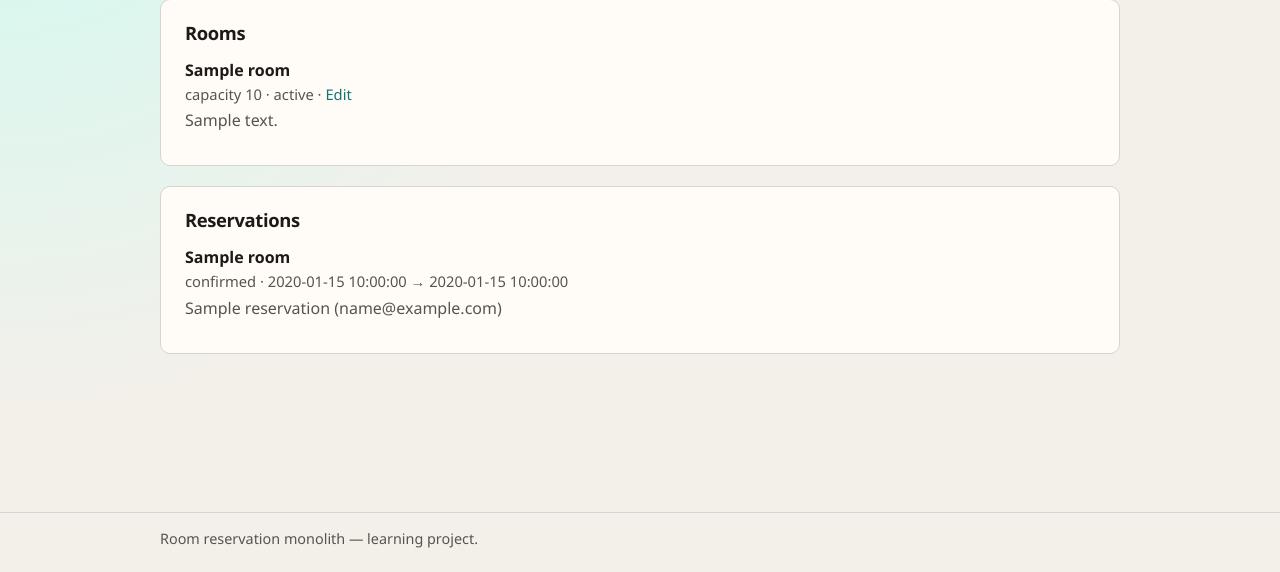
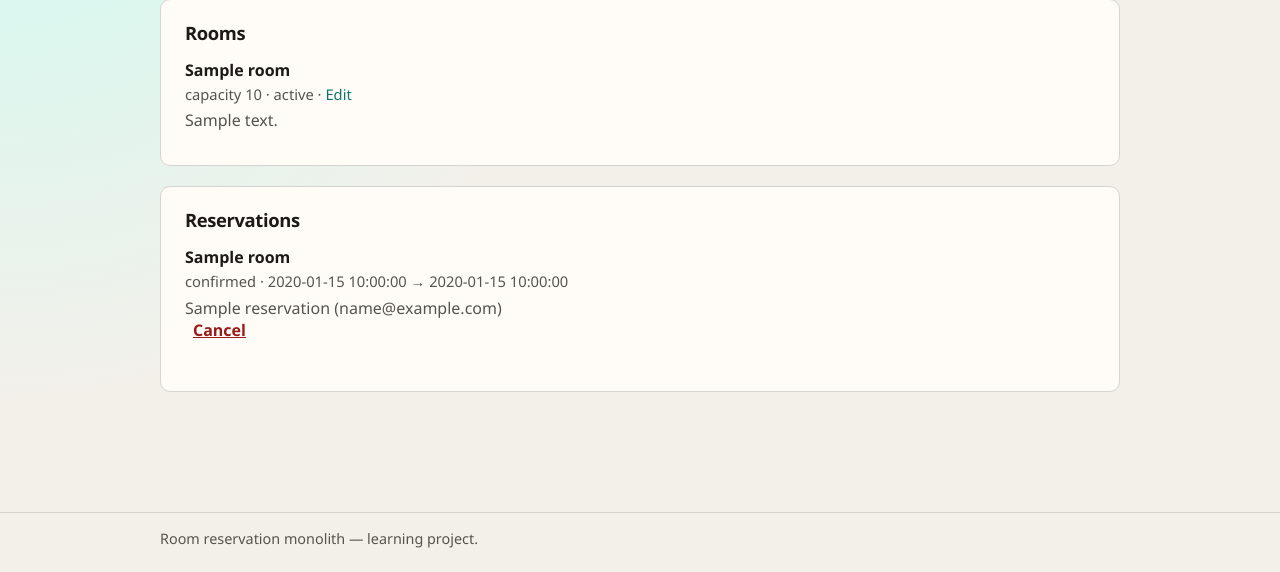
Before and after one commit to mvtthxw/python-monolit, a Flask app: page /admin/ in a window 1280 px wide. Shown: the part 228-800 px from the top of the page. Run offline with Flask 3, Linux system fonts and the light colour scheme; a user stored in the database is signed in; tables that the repository leaves empty hold one stand-in row (values such as "Sample post").

Commit message:
feat: add cancel reservation

```diff
--- a/app/blueprints/admin.py
+++ b/app/blueprints/admin.py
@@ -7,6 +7,7 @@ from app.decorators import admin_required
 from app.extensions import db
 from app.forms import RoomForm
 from app.models import Reservation, Room
+from app.services import ReservationNotFoundError, cancel_reservation
 
 bp = Blueprint("admin", __name__, url_prefix="/admin")
 
@@ -75,3 +76,19 @@ def room_edit(room_id: int) -> str | Response:
         form=form,
         title=f"Edit {room.name}",
     )
+
+
+@bp.post("/reservations/<int:reservation_id>/cancel")
+@admin_required
+def reservation_cancel(reservation_id: int) -> Response:
+    """Cancel a confirmed reservation via the domain service."""
+    try:
+        reservation = cancel_reservation(reservation_id)
+    except ReservationNotFoundError:
+        abort(404)
+
+    flash(
+        f"Reservation #{reservation.id} for {reservation.room.name} cancelled.",
+        "success",
+    )
+    return redirect(url_for("admin.dashboard"))
--- a/app/static/css/style.css
+++ b/app/static/css/style.css
@@ -232,6 +232,26 @@ a:hover {
   width: auto;
 }
 
+.inline-form {
+  display: inline;
+  margin-left: 0.5rem;
+}
+
+.linkish {
+  font: inherit;
+  font-weight: 600;
+  color: #991b1b;
+  background: none;
+  border: 0;
+  padding: 0;
+  cursor: pointer;
+  text-decoration: underline;
+}
+
+.linkish:hover {
+  color: #7f1d1d;
+}
+
 .field-error {
   color: #991b1b;
   font-weight: 500;
--- a/app/templates/admin/dashboard.html
+++ b/app/templates/admin/dashboard.html
@@ -45,7 +45,20 @@
               {{ reservation.status }}
               · {{ reservation.starts_at }} → {{ reservation.ends_at }}
             </span>
-            <p class="desc">{{ reservation.guest_name }} ({{ reservation.guest_email }})</p>
+            <p class="desc">
+              {{ reservation.guest_name }} ({{ reservation.guest_email }})
+              {% if reservation.status == 'confirmed' %}
+                <form
+                  class="inline-form"
+                  method="post"
+                  action="{{ url_for('admin.reservation_cancel', reservation_id=reservation.id) }}"
+                  onsubmit="return confirm('Cancel this reservation?');"
+                >
+                  <input type="hidden" name="csrf_token" value="{{ csrf_token() }}">
+                  <button type="submit" class="linkish">Cancel</button>
+                </form>
+              {% endif %}
+            </p>
           </li>
         {% endfor %}
       </ul>
```
